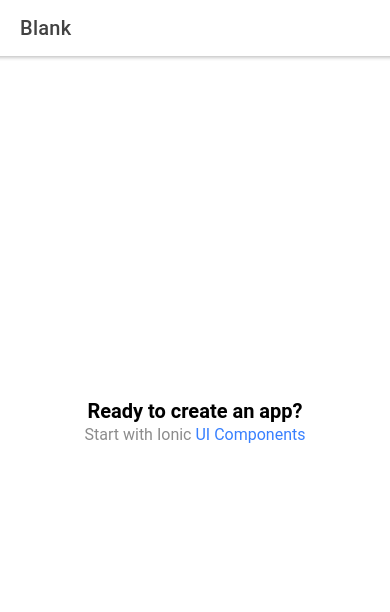
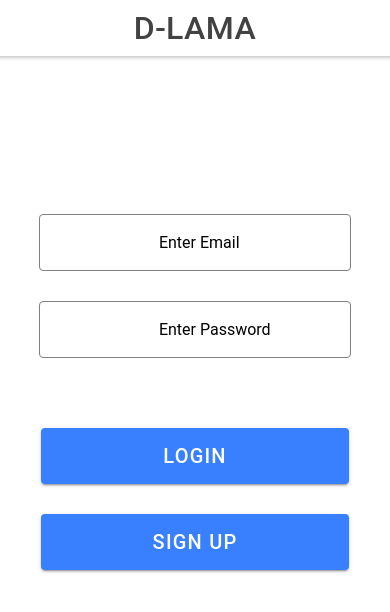
Before and after one commit to d-lama/d-lama-webapp, a React (Create React App) app: page /home in a window 390 px wide. Shown: the top 612 px of the page. Built offline with nearby package versions, Linux system fonts and the light colour scheme.

Commit message:
feature/7-login-page-mobile-screen - added Login.tsx and Login.css - created first version of login page for mobile screen

```diff
--- a/src/App.tsx
+++ b/src/App.tsx
@@ -21,6 +21,7 @@ import '@ionic/react/css/display.css';
 
 /* Theme variables */
 import './theme/variables.css';
+import Login from "./pages/Login";
 
 setupIonicReact();
 
@@ -29,7 +30,7 @@ const App: React.FC = () => (
     <IonReactRouter>
       <IonRouterOutlet>
         <Route exact path="/home">
-          <Home />
+          <Login />
         </Route>
         <Route exact path="/">
           <Redirect to="/home" />
--- /dev/null
+++ b/src/pages/Login.css
@@ -0,0 +1,8 @@
+.centered {
+    position: absolute;
+    left: 35%;
+}
+
+.custom-input {
+    border-radius: 8px;
+}
--- /dev/null
+++ b/src/pages/Login.tsx
@@ -0,0 +1,76 @@
+import React from 'react';
+import './Login.css';
+import {
+    IonButton, IonContent,
+    IonHeader,
+    IonInput,
+    IonItem,
+    IonLabel,
+    IonPage,
+    IonTitle,
+    IonToolbar,
+    useIonAlert
+} from '@ionic/react';
+
+function Login() {
+    const [presentAlert] = useIonAlert();
+    const handleLogin = () => {
+        // Handle user authentication logic here
+    };
+    return (
+        <>
+            <IonPage>
+                <IonContent>
+                    <IonHeader>
+                        <IonToolbar>
+                            <IonTitle style={{fontSize: '2rem'}} className="ion-text-center">D-LAMA</IonTitle>
+                        </IonToolbar>
+                    </IonHeader>
+                    <div style={{
+                        display: 'flex',
+                        flexDirection: 'column',
+                        alignItems: 'center',
+                        justifyContent: 'center',
+                        height: '80vh'
+                    }}>
+                        <form style={{width: '80%', maxWidth: '400px'}} onSubmit={handleLogin}>
+                            <IonItem fill="outline" style={{marginBottom: '30px'}}>
+                                <IonLabel className="centered" position="floating">Enter Email</IonLabel>
+                                <IonInput className="ion-text-center" type="email"
+                                          placeholder="max.muster@gmail.com"></IonInput>
+                            </IonItem>
+
+                            <IonItem fill="outline" style={{marginBottom: '70px'}}>
+                                <IonLabel className="centered" position="floating">Enter Password</IonLabel>
+                                <IonInput className="ion-text-center" type="password"
+                                          placeholder="**************"></IonInput>
+                            </IonItem>
+                            <>
+                                <IonButton size="large" className="ion-text-center" expand="block"
+                                           style={{marginBottom: '30px'}}
+                                           onClick={() =>
+                                               presentAlert({
+                                                   header: 'Attention!',
+                                                   message: 'Wrong email or password!',
+                                                   buttons: ['OK'],
+                                               })
+                                           }
+                                >Login
+                                </IonButton>
+                                <IonButton size="large" className="ion-text-center" expand="block"
+                                           onClick={() =>
+                                               handleLogin()
+                                           }
+                                >Sign Up
+                                </IonButton>
+                            </>
+                        </form>
+                    </div>
+                </IonContent>
+            </IonPage>
+        </>
+
+    );
+}
+
+export default Login;
```
